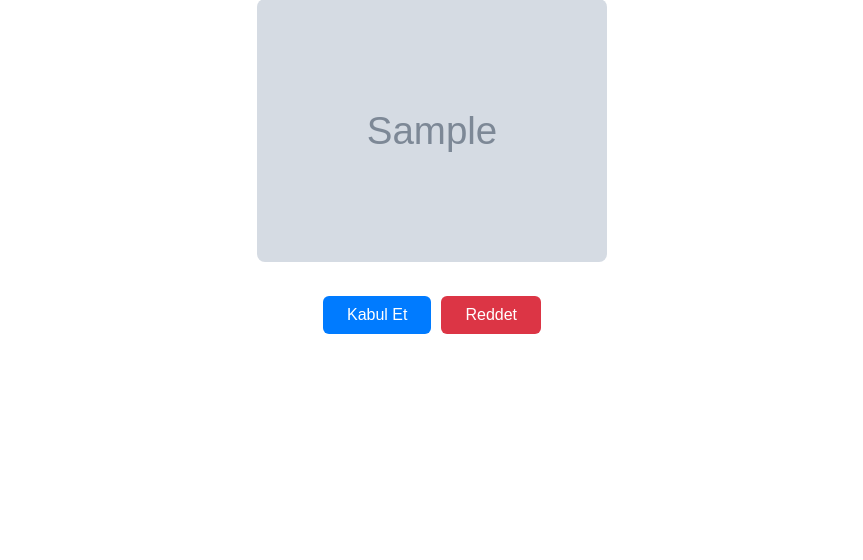
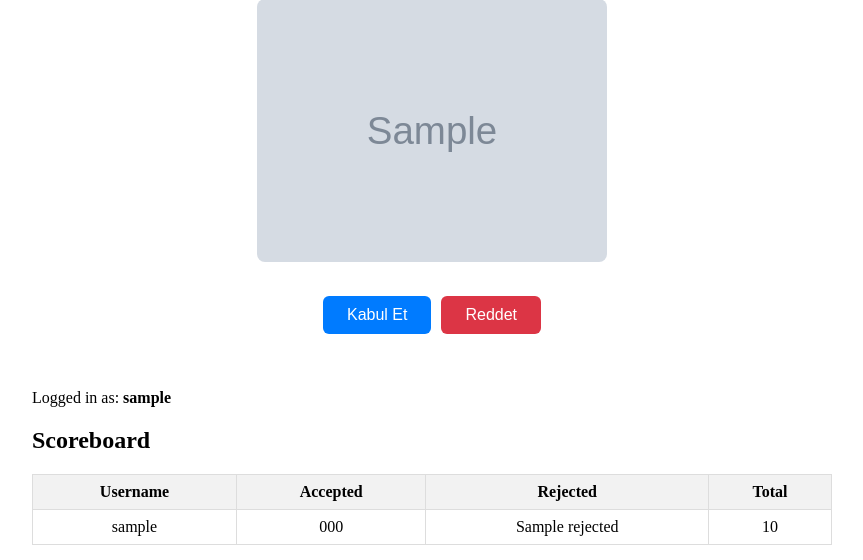
Before and after one commit to caltunay/therapy-app-data-generator, a Flask app: template templates/index.html in a window 1280 px wide. Shown: the part 282-842 px from the top of the page, without its empty margins (208-1071 px from the left). Before the commit the page ends 616 px from the top, so only its background shows below. Run offline with Flask 3, Linux system fonts and the light colour scheme; the template is opened without the code that fills it: most values are stand-ins (such as "Sample title", 1, 10 or a date in 2020); grey boxes marked "Sample" are stand-in pictures.

Commit message:
username added, scoreboard added, scoring system added

```diff
--- a/app.py
+++ b/app.py
@@ -1,4 +1,4 @@
-from flask import Flask, render_template, request, redirect, url_for
+from flask import Flask, render_template, request, redirect, url_for, session
 import requests
 import boto3
 import os
@@ -17,11 +17,13 @@ DEEPL_API_KEY = os.getenv('DEEPL_API_KEY')
 SUPABASE_PB_KEY = os.getenv('SUPABASE_ANON_PUBLIC_KEY')
 SUPABASE_URL = os.getenv('SUPABASE_PROJECT_URL')
 SUPABASE_TABLE = 'speech-therapy-s3-keys'
+SCOREBOARD_TABLE = 'scoreboard'
 
 AWS_ACCESS_KEY = os.getenv('AWS_ACCESS_KEY')
 AWS_SECRET_ACCESS_KEY = os.getenv('AWS_SECRET_ACCESS_KEY')
 
 app = Flask(__name__)
+app.secret_key = os.urandom(24)
 
 # Load words once
 with open('word_list.txt', 'r', encoding='utf-8') as f:
@@ -71,24 +73,103 @@ def translate_deepl(text):
     result = r.json()
     return result['translations'][0]['text']
 
-def save_to_supabase(s3_key, word, translation): #imgur_url, word, translation):
+def supabase_request(method, table, data=None, query_params=None):
+    """
+    Generic function to interact with Supabase.
+
+    Args:
+        method: HTTP method (GET, POST, PATCH, etc.)
+        table: Supabase table name
+        data: Data to send (for POST, PATCH)
+        query_params: Query parameters to append to URL
+
+    Returns:
+        Response from Supabase API
+    """
     headers = {
         "apikey": SUPABASE_PB_KEY,
         "Authorization": f"Bearer {SUPABASE_PB_KEY}",
         "Content-Type": "application/json"
     }
 
+    url = f"{SUPABASE_URL}/rest/v1/{table}"
+    if query_params:
+        url += f"?{query_params}"
+
+    if method == 'GET':
+        return requests.get(url, headers=headers)
+    elif method == 'POST':
+        return requests.post(url, headers=headers, json=data)
+    elif method == 'PATCH':
+        return requests.patch(url, headers=headers, json=data)
+
+def save_to_supabase(s3_key, word, translation):
     data = {
-        's3_key': s3_key, # "image_url": imgur_url,
+        's3_key': s3_key,
         "eng_word": word,
         "tr_word": translation
     }
 
-    response = requests.post(
-        f"{SUPABASE_URL}/rest/v1/{SUPABASE_TABLE}",
-        headers=headers,
-        json=data
-    )
+    return supabase_request('POST', SUPABASE_TABLE, data=data)
+
+def update_scoreboard(username, action):
+    """
+    Update the scoreboard in Supabase for a user.
+    Action should be either 'accepted' or 'rejected'.
+    """
+    # First check if the user exists
+    response = supabase_request('GET', SCOREBOARD_TABLE,
+                               query_params=f"username=eq.{username}&select=*")
+
+    if response.status_code == 200 and response.json():
+        # User exists, update the relevant column
+        user_data = response.json()[0]
+        update_data = {
+            action: user_data.get(action, 0) + 1
+        }
+
+        return supabase_request('PATCH', SCOREBOARD_TABLE,
+                               data=update_data,
+                               query_params=f"username=eq.{username}")
+    else:
+        # User doesn't exist, create a new entry
+        new_user = {
+            "username": username,
+            "accepted": 1 if action == "accepted" else 0,
+            "rejected": 1 if action == "rejected" else 0
+        }
+
+        return supabase_request('POST', SCOREBOARD_TABLE, data=new_user)
+
+def get_scoreboard():
+    """
+    Fetch scoreboard data from Supabase, calculate totals, and sort by total.
+    """
+    response = supabase_request('GET', SCOREBOARD_TABLE, query_params="select=*")
+
+    if response.status_code == 200:
+        users = response.json()
+
+        # Calculate total for each user
+        for user in users:
+            user['total'] = user.get('accepted', 0) + user.get('rejected', 0)
+
+        # Sort by total in descending order
+        users.sort(key=lambda x: x['total'], reverse=True)
+
+        return users
+    else:
+        # Return empty list if there was an error
+        return []
+
+@app.route('/username', methods=['GET', 'POST'])
+def set_username():
+    if request.method == 'POST':
+        username = request.form['username']
+        if username.strip():  # Ensure username isn't empty
+            session['username'] = username
+            return redirect(url_for('home'))
+    return render_template('username.html')
 
 def upload_to_s3(image_url, translation):
     img_data = requests.get(image_url).content
@@ -106,6 +187,10 @@ def upload_to_s3(image_url, translation):
 
 @app.route('/')
 def home():
+    # Check if user has set a username
+    if 'username' not in session:
+        return redirect(url_for('set_username'))
+
     word = random.choice(WORD_LIST).title()
 
     image_providers = [get_pexels_image, get_unsplash_image, get_pixabay_image]
@@ -116,11 +201,22 @@ def home():
             break
 
     translation = translate_deepl(word).title()
-    return render_template('index.html', word=word, image_url=image_url, translation=translation)
 
+    # Get scoreboard data
+    scoreboard = get_scoreboard()
+
+    return render_template('index.html',
+                          word=word,
+                          image_url=image_url,
+                          translation=translation,
+                          username=session['username'],
+                          scoreboard=scoreboard)
 
 @app.route('/upload', methods=['POST'])
 def upload():
+    if 'username' not in session:
+        return redirect(url_for('set_username'))
+
     image_url = request.form['image_url']
     word = request.form['word']
     translation = request.form['translation']
@@ -128,10 +224,19 @@ def upload():
     s3_key = upload_to_s3(image_url, translation)
     save_to_supabase(s3_key, word, translation)
 
+    # Update scoreboard - user accepted an image
+    update_scoreboard(session['username'], 'accepted')
+
     return redirect(url_for('home'))
 
 @app.route('/reject', methods=['POST'])
 def reject():
+    if 'username' not in session:
+        return redirect(url_for('set_username'))
+
+    # Update scoreboard - user rejected an image
+    update_scoreboard(session['username'], 'rejected')
+
     return redirect(url_for('home'))
 
 if __name__ == '__main__':
--- a/static/styles.css
+++ b/static/styles.css
@@ -94,6 +94,39 @@ hr {
     margin: 12px 0;
 }
 
+.scoreboard-container {
+    margin-top: 15px;  /* Reduced from 30px to 15px */
+    padding: 15px;     /* Reduced from 20px to 15px */
+    max-width: 800px;
+    margin-left: auto;
+    margin-right: auto;
+}
+
+.scoreboard-table {
+    width: 100%;
+    border-collapse: collapse;
+    margin-top: 10px;
+}
+
+.scoreboard-table th, .scoreboard-table td {
+    border: 1px solid #ddd;
+    padding: 8px;
+    text-align: center;
+}
+
+.scoreboard-table th {
+    background-color: #f2f2f2;
+    font-weight: bold;
+}
+
+.scoreboard-table tr:nth-child(even) {
+    background-color: #f9f9f9;
+}
+
+.scoreboard-table tr:hover {
+    background-color: #f1f1f1;
+}
+
 /* Mobile adjustments */
 @media (max-width: 600px) {
     .main-image {
--- a/templates/index.html
+++ b/templates/index.html
@@ -35,5 +35,36 @@
             </div>
         </div>
     </div>
+    <div class="scoreboard-container">
+        <div class="user-info">
+            Logged in as: <strong>{{ username }}</strong>
+        </div>
+        <h2>Scoreboard</h2>
+        <table class="scoreboard-table">
+            <thead>
+                <tr>
+                    <th>Username</th>
+                    <th>Accepted</th>
+                    <th>Rejected</th>
+                    <th>Total</th>
+                </tr>
+            </thead>
+            <tbody>
+                {% for user in scoreboard %}
+                <tr>
+                    <td>{{ user.username }}</td>
+                    <td>{{ user.accepted or 0 }}</td>
+                    <td>{{ user.rejected or 0 }}</td>
+                    <td>{{ user.total }}</td>
+                </tr>
+                {% endfor %}
+                {% if not scoreboard %}
+                <tr>
+                    <td colspan="4">No scores yet</td>
+                </tr>
+                {% endif %}
+            </tbody>
+        </table>
+    </div>
 </body>
 </html>
```
Also changed, not shown: templates/username.html (added, +46 -0 lines).
